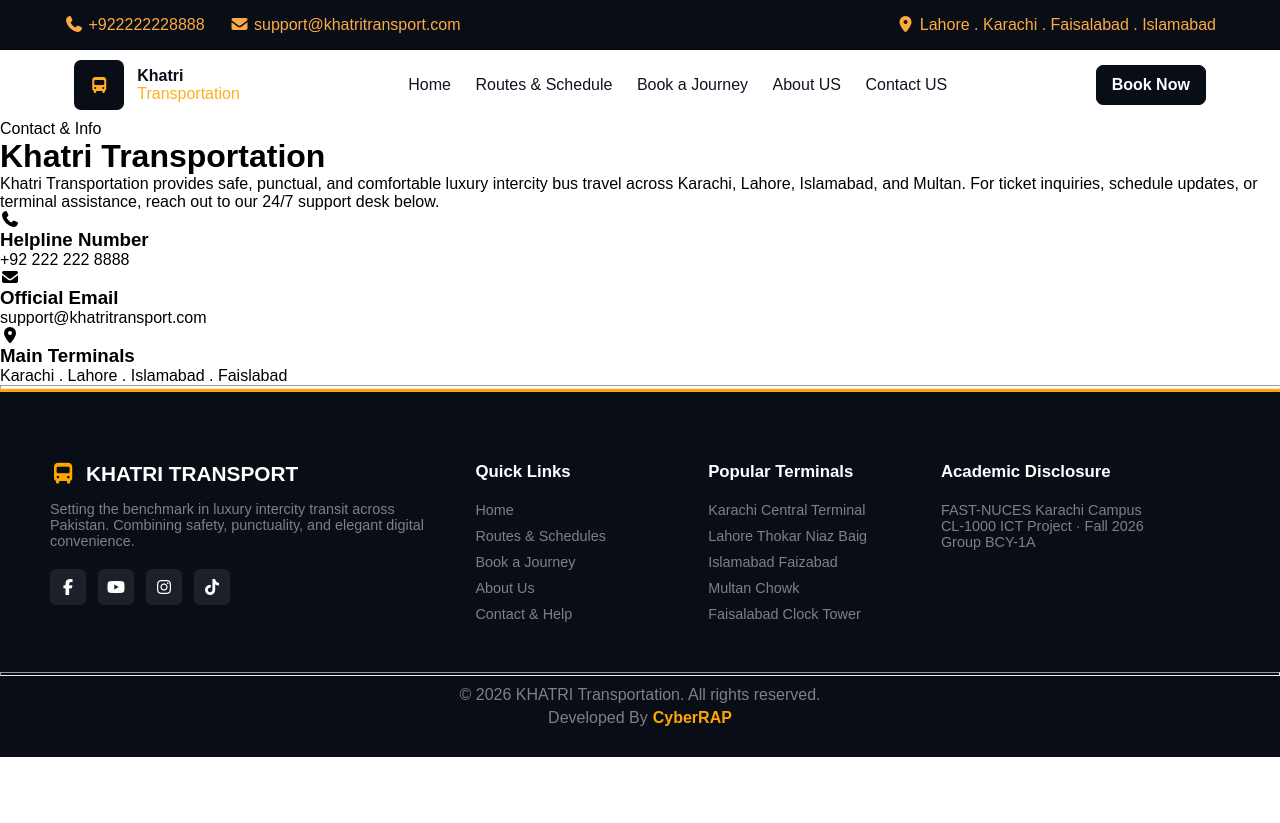
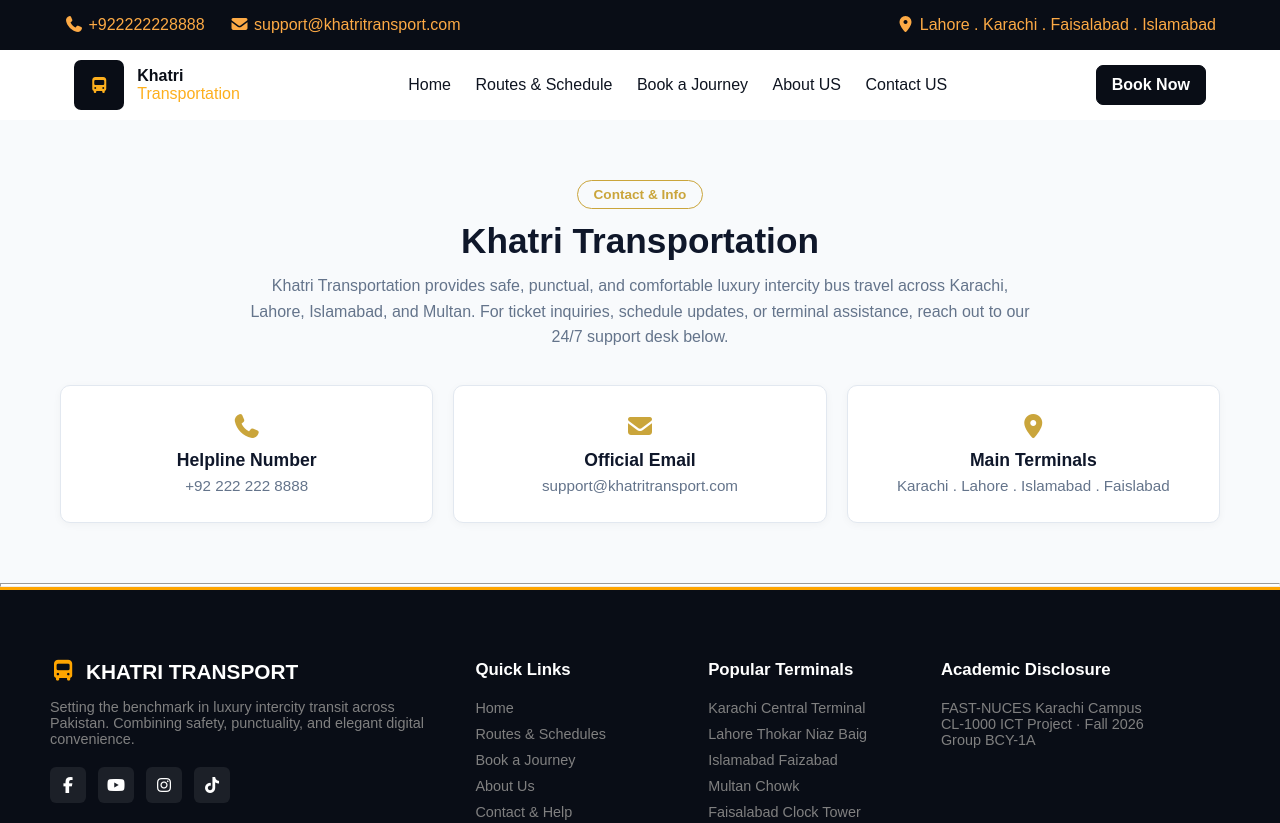
Before and after one commit to muhammadrehan-gm/Khatri-Transport, a plain HTML site: page contact.html in a window 1280 px wide. Shown: the top 823 px of the page. Before the commit the page ends 800 px from the top, so only its background shows below. Drawn offline with Linux system fonts and the light colour scheme.

Commit message:
Add contact Info

```diff
--- a/assets/CSS/contact.css
+++ b/assets/CSS/contact.css
@@ -113,7 +113,93 @@ html, body {
 
 /* Main Body */
 
+.contactarea {
+  background-color: rgb(248, 250, 252);
+  padding: 60px 20px;
+}
 
+.contactcontainer {
+  max-width: 1160px;
+  width: 100%;
+  margin: 0 auto;
+  display: flex;
+  flex-direction: column;
+  gap: 35px;
+}
+
+.contactheader {
+  text-align: center;
+  max-width: 780px;
+  margin: 0 auto;
+}
+
+.badge {
+  display: inline-block;
+  padding: 6px 16px;
+  border: 1px solid rgb(202, 165, 59);
+  color: rgb(202, 165, 59);
+  border-radius: 20px;
+  font-size: 0.85rem;
+  font-weight: bold;
+  margin-bottom: 12px;
+}
+
+.contactheader h1 {
+  font-size: 2.2rem;
+  color: rgb(15, 23, 42);
+  margin-bottom: 12px;
+}
+
+.contactheader p {
+  font-size: 1rem;
+  color: rgb(100, 116, 139);
+  line-height: 1.6;
+}
+
+/* Contact Info */
+.contactgrid {
+  display: grid;
+  grid-template-columns: repeat(3, 1fr);
+  gap: 20px;
+}
+
+.infocard {
+  background-color: rgb(255, 255, 255);
+  border: 1px solid rgb(226, 232, 240);
+  border-radius: 10px;
+  padding: 28px 20px;
+  text-align: center;
+  box-shadow: 0px 2px 8px rgba(0, 0, 0, 0.04);
+}
+
+.infocard i {
+  font-size: 1.5rem;
+  color: rgb(202, 165, 59);
+  margin-bottom: 12px;
+}
+
+.infocard h3 {
+  font-size: 1.1rem;
+  color: rgb(15, 23, 42);
+  margin-bottom: 6px;
+}
+
+.infocard p {
+  font-size: 0.95rem;
+  color: rgb(100, 116, 139);
+  margin: 0;
+}
+
+
+@media (max-width: 768px) {
+  .contactgrid{
+    grid-template-columns: 1fr;
+  }
+
+  .contactheader h1 {
+    font-size: 1.7rem;
+  }
+}
 
 
 hr {
```
